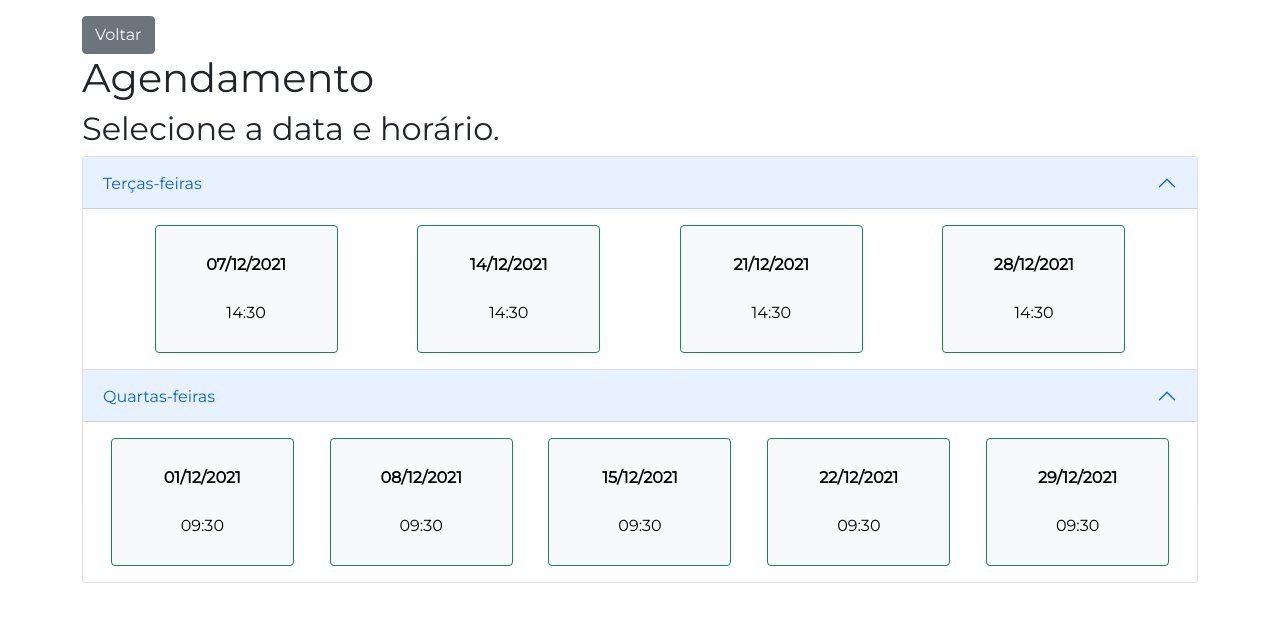
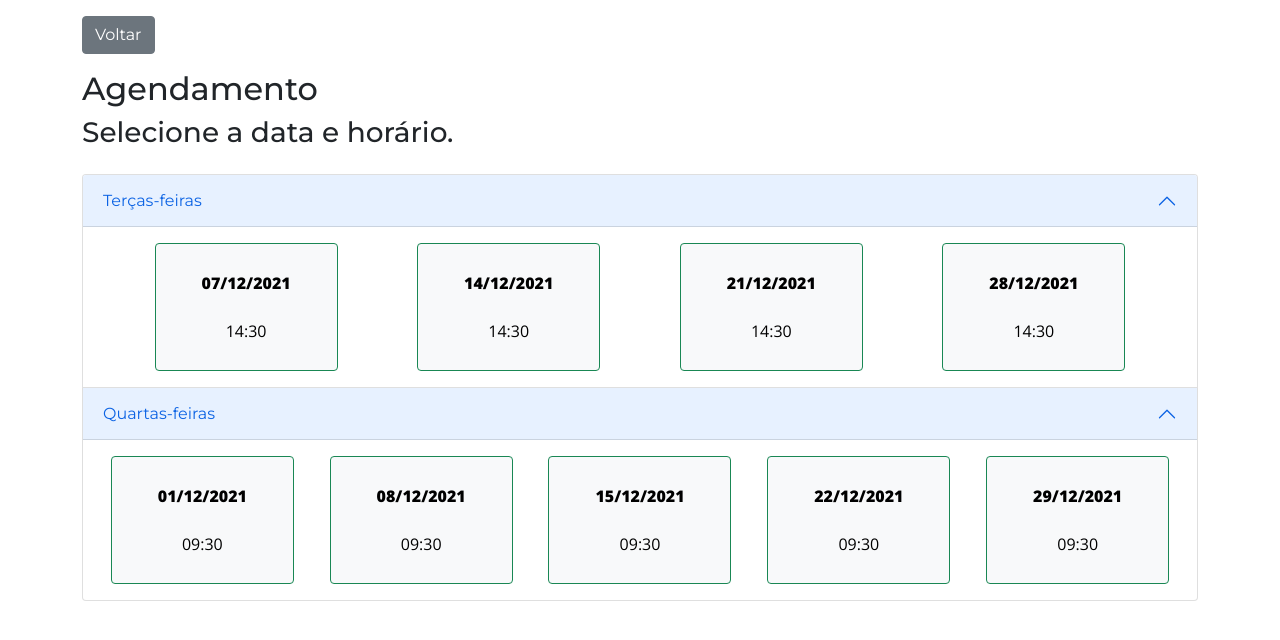
Before and after one commit to RickQs/santos-as-cegas, a Vue app: page /agendamento in a window 1280 px wide. Shown: the top 640 px of the page. Built offline with nearby package versions, Linux system fonts and the light colour scheme; what vue-the-mask would draw is missing.

Commit message:
refactor: ajustes estilização

```diff
--- a/src/App.vue
+++ b/src/App.vue
@@ -7,21 +7,26 @@
 
 <script>
   export default {
-      methods: {
-          goBack() {
-              window.history.length > 1 ? this.$router.go(-1) : this.$router.push('/')
-          }
-      }
+    methods: {
+        goBack() {
+            window.history.length > 1 ? this.$router.go(-1) : this.$router.push('/')
+        }
+    }
   }
 </script>
 
 <style>
-  @import url('https://fonts.googleapis.com/css2?family=Montserrat&display=swap');
+  @import url('https://fonts.googleapis.com/css2?family=Montserrat:wght@400;500;800&display=swap');
+  @import url('https://fonts.googleapis.com/css2?family=Open+Sans:wght@400;500;800&display=swap');
 
   * {
-    font-family: 'Montserrat', sans-serif;
+    font-family: 'Open Sans', Verdana, Arial, Helvetica, sans-serif;
     margin: 0;
     padding: 0;
     box-sizing: border-box;
   }
+
+  h1, h2, h3, h4, h5, h6, button {
+    font-family: 'Montserrat', Calibri, sans-serif;
+  }
 </style>
--- a/src/views/Agendamento.vue
+++ b/src/views/Agendamento.vue
@@ -1,6 +1,10 @@
 <template>
-    <h1>Agendamento</h1>
-    <h2>Selecione a data e horário.</h2>
+    <div class="row my-3">
+        <div class="col-12 col-md-12 col-lg-6">
+            <h2>Agendamento</h2>
+            <h3>Selecione a data e horário.</h3>
+        </div>
+    </div>
 
     <section>
         <div class="accordion" id="accordionPanelsStayOpen">
```
